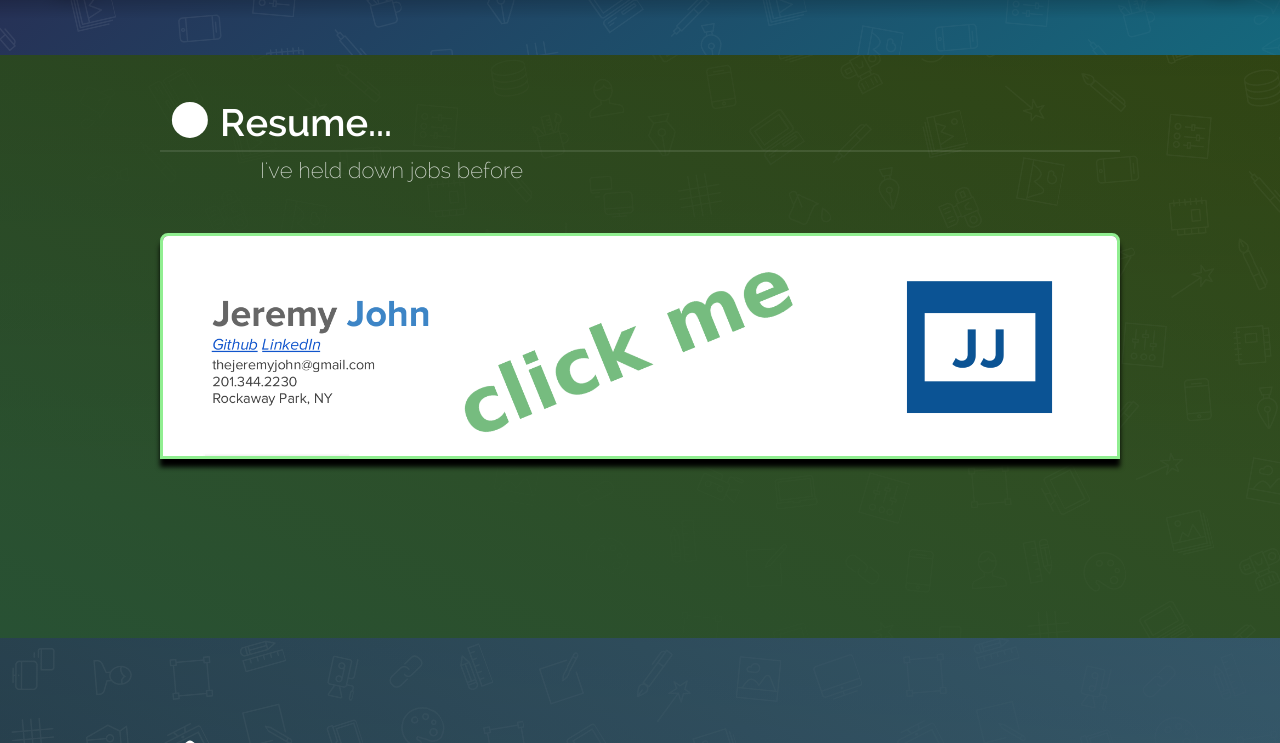
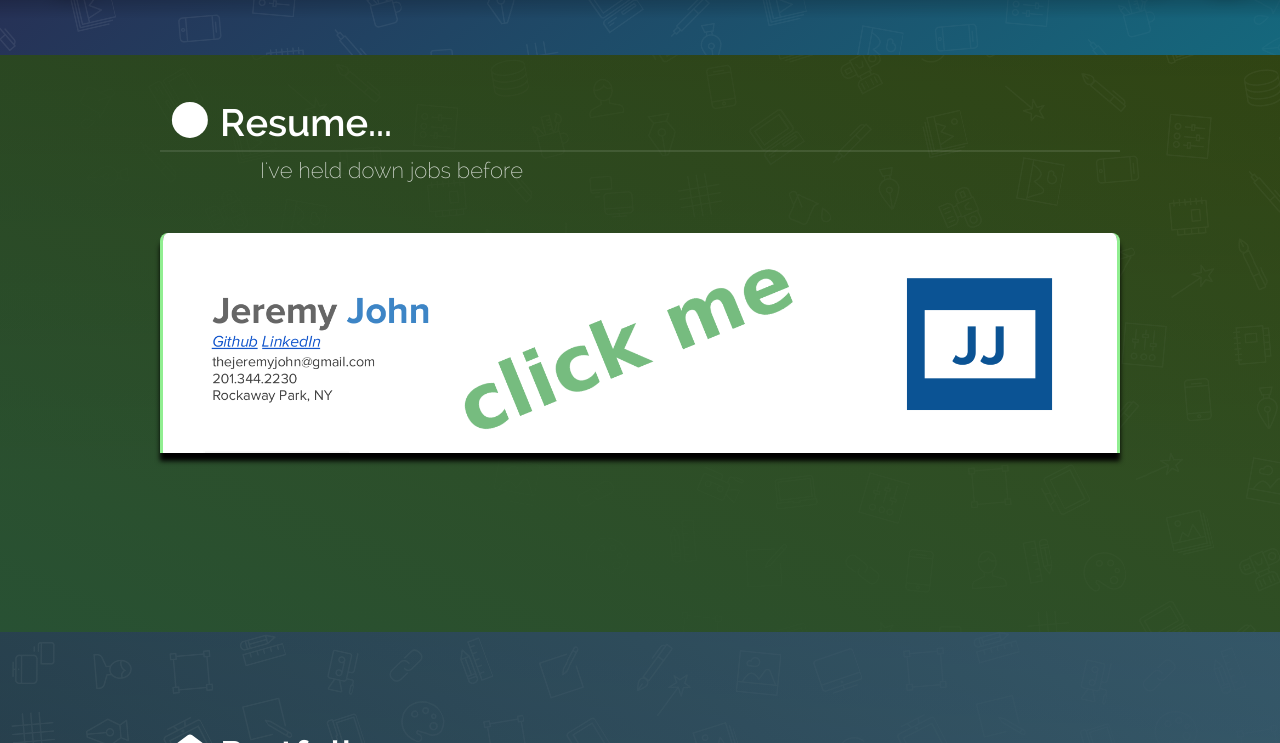
Before and after one commit to thejeremyjohn/thejeremyjohn.github.io, a website: page index.html in a window 1280 px wide. In both pictures the pointer is over the picture 640 px from the left and 2131 px from the top of the page. Shown: the part 1788-2531 px from the top of the page. Drawn offline with nearby package versions, Linux system fonts and the light colour scheme; files whose address does not match are found by name.

Commit message:
tweaked resume preview hover

```diff
--- a/style/css/global.css
+++ b/style/css/global.css
@@ -1091,7 +1091,8 @@ p, h1, h2, h3, h4, h5, h6, ul, li {
   border-radius: 8px 8px 0 0;
 }
 .resume-preview:hover {
-  border: 3px solid lightgreen;
+  border-left: 3px solid lightgreen;
+  border-right: 3px solid lightgreen;
 }
 
 
```
